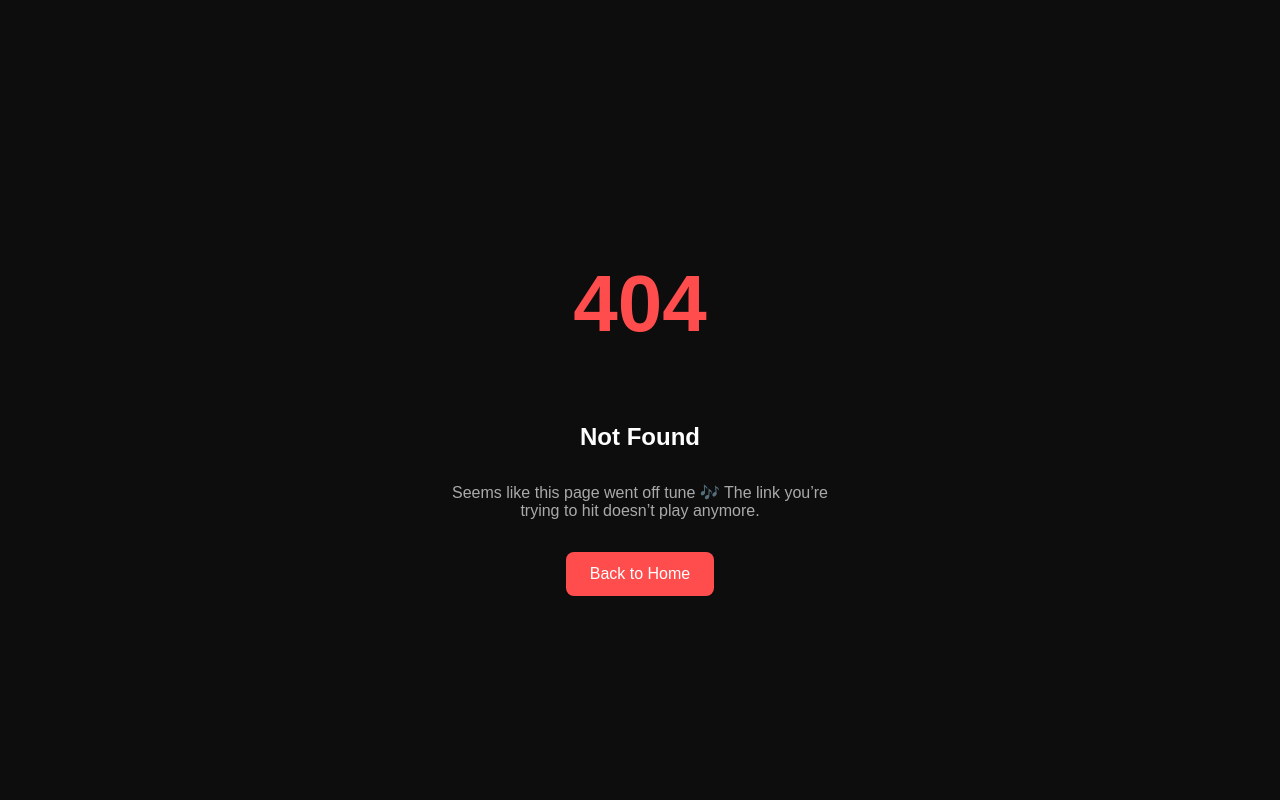
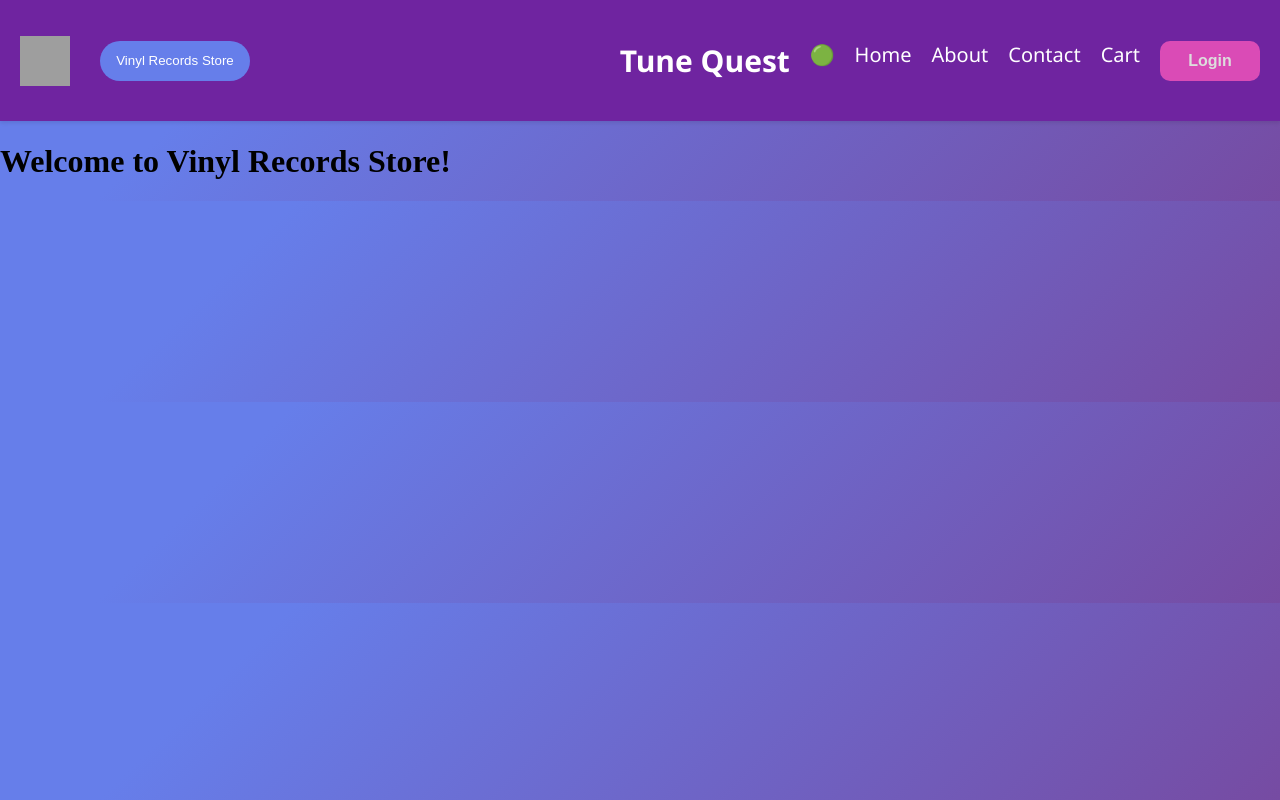
Before and after one commit to Althafx/-REACT-Learning, a React (Vite) app: page /store in a window 1280 px wide. Before the commit this address had no page. Built offline with nearby package versions, Linux system fonts and the light colour scheme; grey boxes are pictures that could not be loaded.

Commit message:
added a new component called vinyl store to test lazy loading, implemented lazy loading with suspense in the main.jsx

```diff
--- a/src/App.css
+++ b/src/App.css
@@ -121,11 +121,9 @@ li{
 
 }
 
-.button{
-  margin: 20px;
-}
 
-button{
+
+.login{
   height: 40px;
   width: 100px;
   border: none;
@@ -139,10 +137,29 @@ button{
   font-size: 16px;
 }
 
-button:hover{
+.login:hover{
   transform: scale(1.02);
   background-color: rgb(224, 103, 194);
 }
+
+.store{
+  margin-left: 30px;
+  border-radius: 20px;
+  background-color: #667eea;
+  color: white;
+  border: none;
+  transition: 0.2s;
+  padding: 10px;
+  height: 40px;
+  width: 150px;
+}
+
+.store:hover{
+  background-color: #747eda;
+   transform: scale(1.02);
+}
+
+
 
 .title{
   font-family: 'Segoe UI', Tahoma, Geneva, Verdana, sans-serif;
@@ -414,3 +431,8 @@ audio {
   from { opacity: 0.4; }
   to { opacity: 1; }
 }
+
+
+.store{
+  padding: 10px;
+}
--- a/src/components/header.jsx
+++ b/src/components/header.jsx
@@ -14,6 +14,7 @@ function Header(){
     <div className="headerContainer">
       <div className="logo">
         <img className='logo-img' src={LOGO} alt="Music Logo" />
+        <Link to='/store'><button className="store">Vinyl Records Store</button></Link>
       </div>
       <div>
         <h1 className="title">Tune Quest</h1>
@@ -26,7 +27,7 @@ function Header(){
           <Link to="/about"><li>About</li></Link>
           <li>Contact</li>
           <li>Cart</li>
-          <button onClick={log}>{isLoggedIn}</button>
+          <button className="login" onClick={log}>{isLoggedIn}</button>
         </ul>
 
       </div>
--- /dev/null
+++ b/src/components/store.jsx
@@ -0,0 +1,6 @@
+function Store(){
+    return(
+        <h1>Welcome to Vinyl Records Store!</h1>
+    )
+}
+export default Store;
--- a/src/main.jsx
+++ b/src/main.jsx
@@ -6,6 +6,9 @@ import Error from './components/error.jsx'
 import Body from './components/body.jsx'
 import Details from './components/details.jsx'
 import {createBrowserRouter, RouterProvider} from 'react-router-dom'
+import {lazy, Suspense } from 'react'
+
+const LazyStore = lazy(() => import('./components/store.jsx'));
 
 const appRouter = createBrowserRouter([
   {
@@ -25,6 +28,10 @@ const appRouter = createBrowserRouter([
         path:"details/:id",    // child route
         element: <Details />,
       },
+      {
+        path:"store",    // child route
+        element: <Suspense fallback={<h1>Loading Store...</h1>}><LazyStore/></Suspense>
+      }
     ],
   },
 ]);
```
